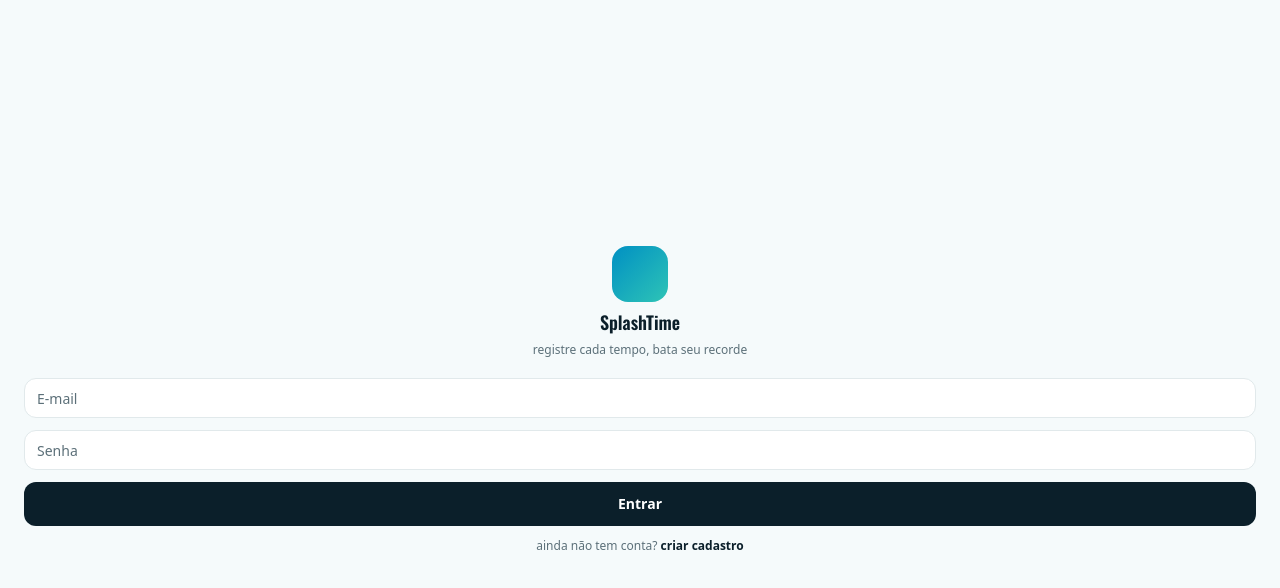
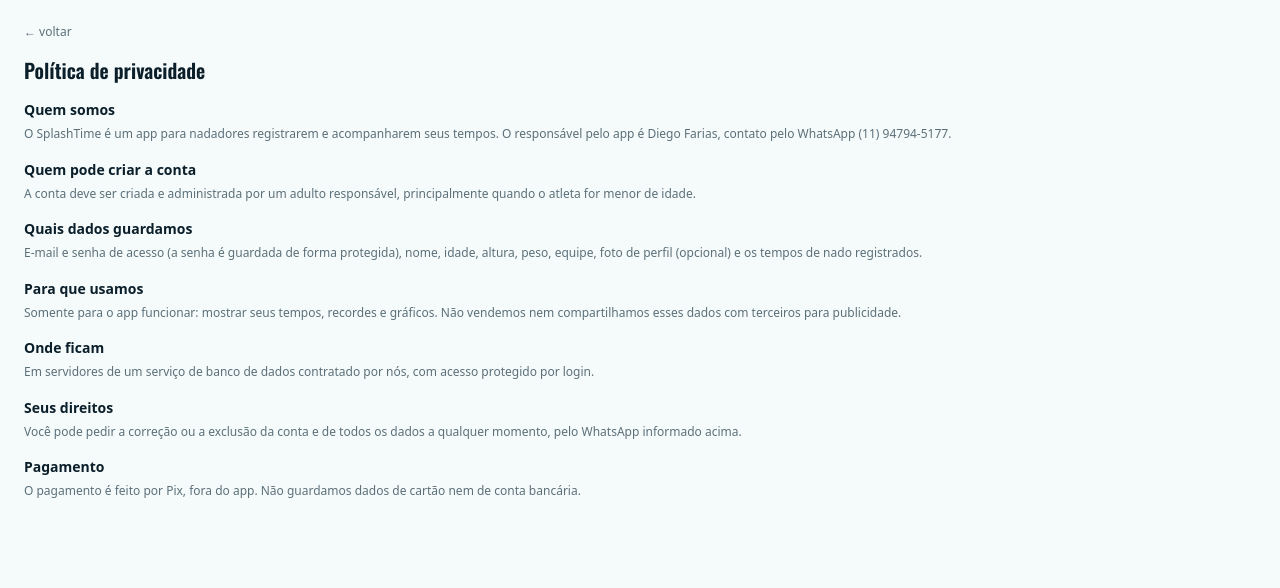
Before and after one commit to Diegoprogramasapp-droid/App-Nata-Con, a React (Vite) app: page /privacidade in a window 1280 px wide. Before the commit this address led to /login. Shown: the top 588 px of the page. Built offline with nearby package versions, Linux system fonts and the light colour scheme; no server answers.

Commit message:
Aviso de privacidade e pagina de politica

```diff
--- a/src/App.tsx
+++ b/src/App.tsx
@@ -2,6 +2,7 @@
 import { BrowserRouter, Routes, Route, Navigate } from "react-router-dom";
 import { AuthProvider } from "./lib/AuthContext";
 import { ProtectedRoute } from "./components/ProtectedRoute";
+import { PrivacyScreen } from "./screens/PrivacyScreen";
 
 import { OnboardingScreen } from "./screens/OnboardingScreen";
 import { DashboardScreen } from "./screens/DashboardScreen";
@@ -21,6 +22,7 @@
         <Routes>
           <Route path="/login" element={<OnboardingScreen />} />
 <Route path="/pagamento-pendente" element={<PaymentPendingScreen />} />
+   <Route path="/privacidade" element={<PrivacyScreen />} />
           <Route
             path="/"
             element={
--- a/src/screens/OnboardingScreen.tsx
+++ b/src/screens/OnboardingScreen.tsx
@@ -1,5 +1,5 @@
 import { useState } from "react";
-import { useNavigate } from "react-router-dom";
+import { Link, useNavigate } from "react-router-dom";
 import { Field } from "../components/Field";
 import { Button } from "../components/Button";
 import { useAuth } from "../lib/AuthContext";
@@ -23,7 +23,8 @@
     setLoading(true);
     setErrorMsg(null);
 
-        const { error } = mode === "login" ? await signIn(email, password) : await signUp(email, password);
+    const { error } =
+      mode === "login" ? await signIn(email, password) : await signUp(email, password);
 
     setLoading(false);
 
@@ -64,6 +65,16 @@
         {loading ? "Aguarde..." : mode === "login" ? "Entrar" : "Criar conta"}
       </Button>
 
+      {mode === "cadastro" && (
+        <div className="text-[0.65rem] leading-snug text-ink-soft text-center">
+          Ao criar a conta, você confirma ser o adulto responsável pelo atleta. Guardamos só os
+          dados necessários para o app funcionar e não os compartilhamos nem vendemos.{" "}
+          <Link to="/privacidade" className="text-ink font-semibold underline">
+            Política de privacidade
+          </Link>
+        </div>
+      )}
+
       <button
         onClick={() => {
           setMode(mode === "login" ? "cadastro" : "login");
--- /dev/null
+++ b/src/screens/PrivacyScreen.tsx
@@ -0,0 +1,69 @@
+import { Link } from "react-router-dom";
+
+export function PrivacyScreen() {
+  return (
+    <div className="bg-base min-h-screen flex flex-col gap-4 p-6">
+      <Link to="/login" className="text-xs text-ink-soft">
+        ← voltar
+      </Link>
+
+      <h1 className="font-display font-semibold text-xl text-ink">Política de privacidade</h1>
+
+      <section className="flex flex-col gap-1">
+        <h2 className="text-sm font-semibold text-ink">Quem somos</h2>
+        <p className="text-xs text-ink-soft leading-relaxed">
+          O SplashTime é um app para nadadores registrarem e acompanharem seus tempos. O
+          responsável pelo app é Diego Farias, contato pelo WhatsApp (11) 94794-5177.
+        </p>
+      </section>
+
+      <section className="flex flex-col gap-1">
+        <h2 className="text-sm font-semibold text-ink">Quem pode criar a conta</h2>
+        <p className="text-xs text-ink-soft leading-relaxed">
+          A conta deve ser criada e administrada por um adulto responsável, principalmente quando
+          o atleta for menor de idade.
+        </p>
+      </section>
+
+      <section className="flex flex-col gap-1">
+        <h2 className="text-sm font-semibold text-ink">Quais dados guardamos</h2>
+        <p className="text-xs text-ink-soft leading-relaxed">
+          E-mail e senha de acesso (a senha é guardada de forma protegida), nome, idade, altura,
+          peso, equipe, foto de perfil (opcional) e os tempos de nado registrados.
+        </p>
+      </section>
+
+      <section className="flex flex-col gap-1">
+        <h2 className="text-sm font-semibold text-ink">Para que usamos</h2>
+        <p className="text-xs text-ink-soft leading-relaxed">
+          Somente para o app funcionar: mostrar seus tempos, recordes e gráficos. Não vendemos
+          nem compartilhamos esses dados com terceiros para publicidade.
+        </p>
+      </section>
+
+      <section className="flex flex-col gap-1">
+        <h2 className="text-sm font-semibold text-ink">Onde ficam</h2>
+        <p className="text-xs text-ink-soft leading-relaxed">
+          Em servidores de um serviço de banco de dados contratado por nós, com acesso protegido
+          por login.
+        </p>
+      </section>
+
+      <section className="flex flex-col gap-1">
+        <h2 className="text-sm font-semibold text-ink">Seus direitos</h2>
+        <p className="text-xs text-ink-soft leading-relaxed">
+          Você pode pedir a correção ou a exclusão da conta e de todos os dados a qualquer
+          momento, pelo WhatsApp informado acima.
+        </p>
+      </section>
+
+      <section className="flex flex-col gap-1">
+        <h2 className="text-sm font-semibold text-ink">Pagamento</h2>
+        <p className="text-xs text-ink-soft leading-relaxed">
+          O pagamento é feito por Pix, fora do app. Não guardamos dados de cartão nem de conta
+          bancária.
+        </p>
+      </section>
+    </div>
+  );
+}
```
